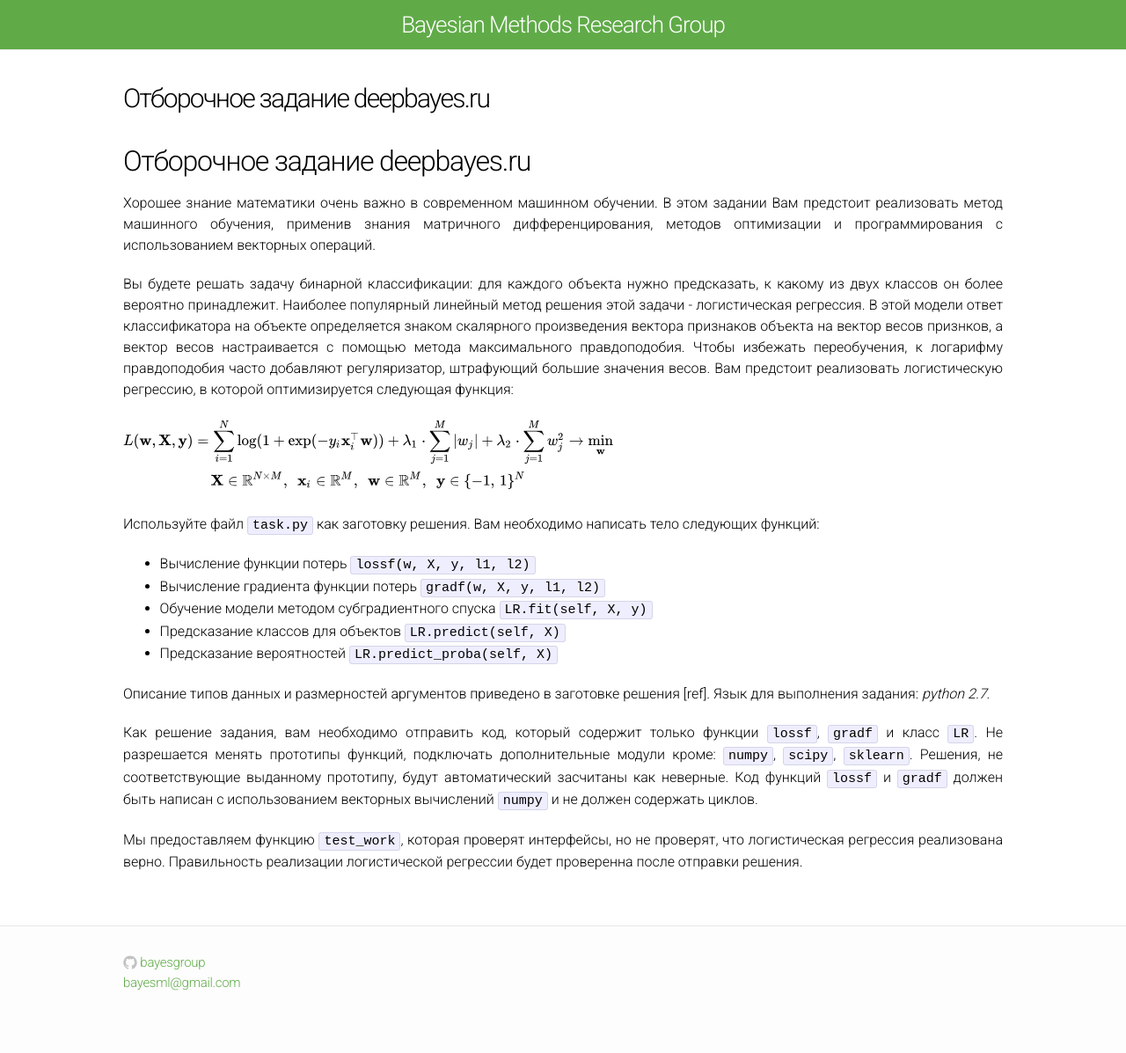
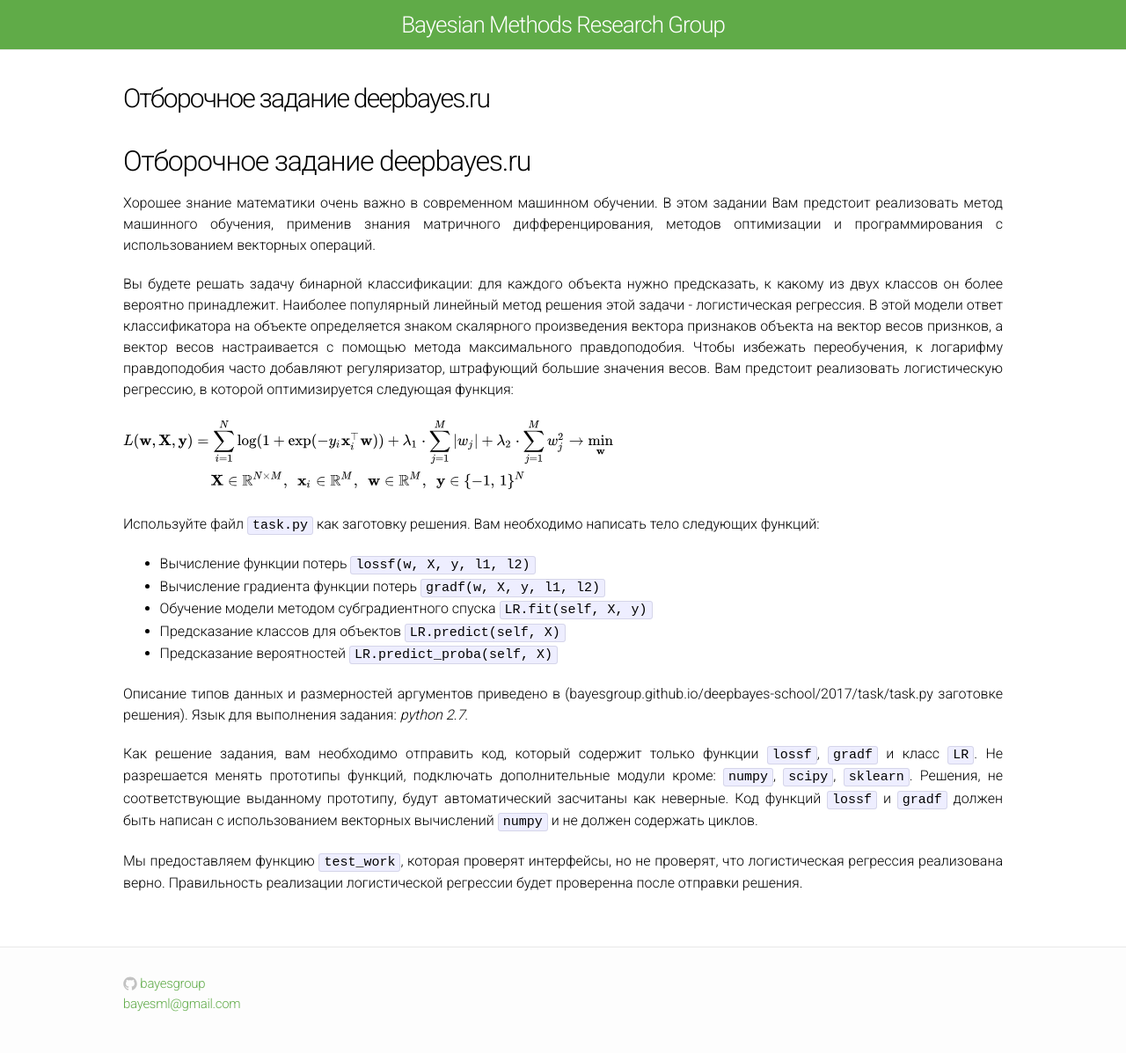
Before and after one commit to bayesgroup/bayesgroup.github.io, a Jekyll site: the page built from deepbayes-school/2017/task/description.md, in a window 1280 px wide. Shown: the whole page at 88% size. Built offline with Jekyll 4.4.1, drawn with Linux system fonts in a browser that asks for light colours; our own code applies the rules of GitHub Pages for plain Markdown files; before the commit the page ends 1173 px from its top, so only the background shows below that.

Commit message:
Update description.md

````diff
--- a/deepbayes-school/2017/task/description.md
+++ b/deepbayes-school/2017/task/description.md
@@ -14,7 +14,7 @@
 - Предсказание классов для объектов ```LR.predict(self, X)```
 - Предсказание вероятностей ```LR.predict_proba(self, X)```
 
-Описание типов данных и размерностей аргументов приведено в заготовке решения [ref]. Язык для выполнения задания: _python 2.7_.
+Описание типов данных и размерностей аргументов приведено в (bayesgroup.github.io/deepbayes-school/2017/task/task.py заготовке решения). Язык для выполнения задания: _python 2.7_.
 
 Как решение задания, вам необходимо отправить код, который содержит только функции  ```lossf```, ```gradf``` и класс `LR`. Не разрешается менять прототипы функций, подключать дополнительные модули кроме: ```numpy```, ```scipy```, ```sklearn```. Решения, не соответствующие выданному прототипу, будут автоматический засчитаны как неверные. Код функций ```lossf``` и  ```gradf``` должен быть написан с использованием векторных вычислений ```numpy``` и не должен содержать циклов.
 
````
